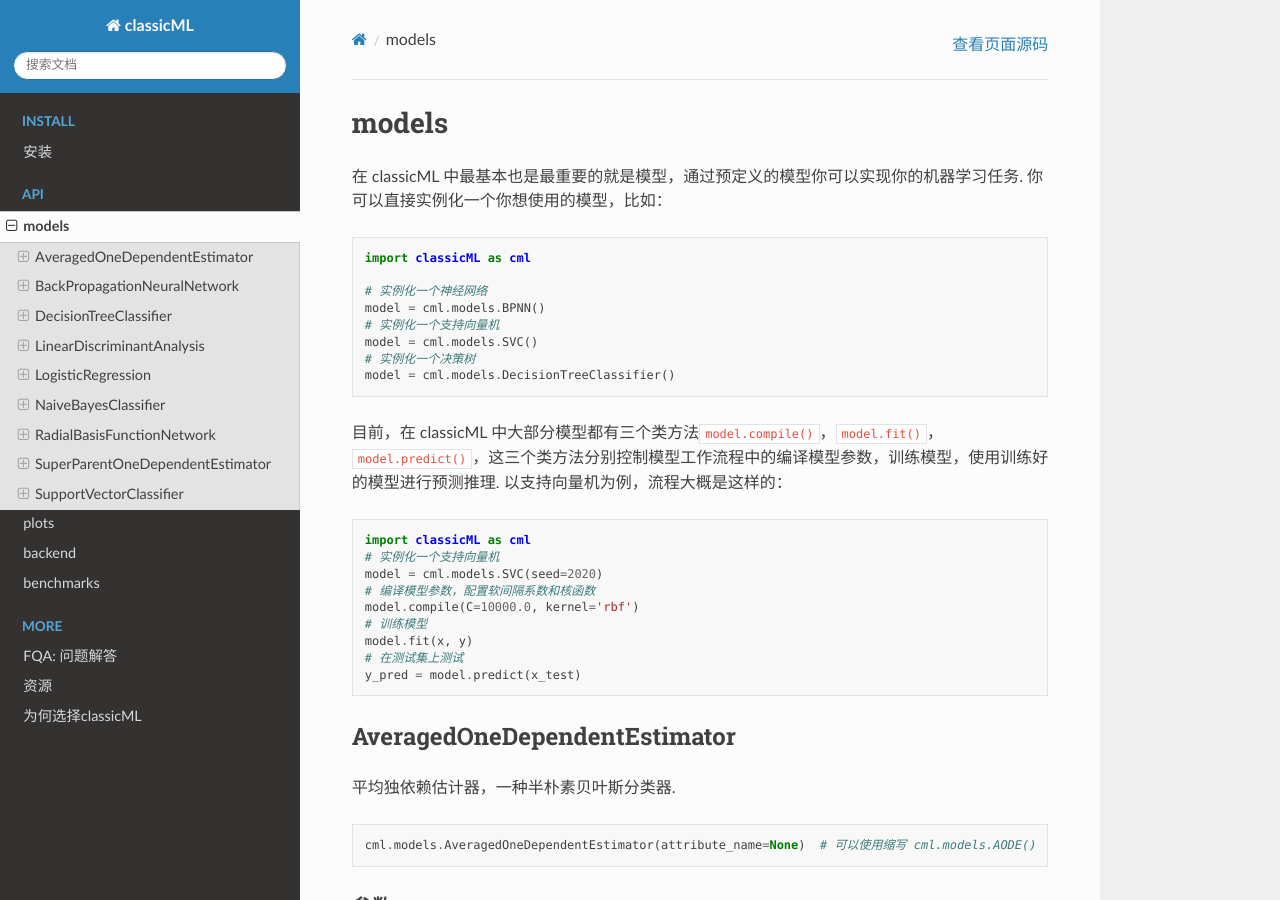
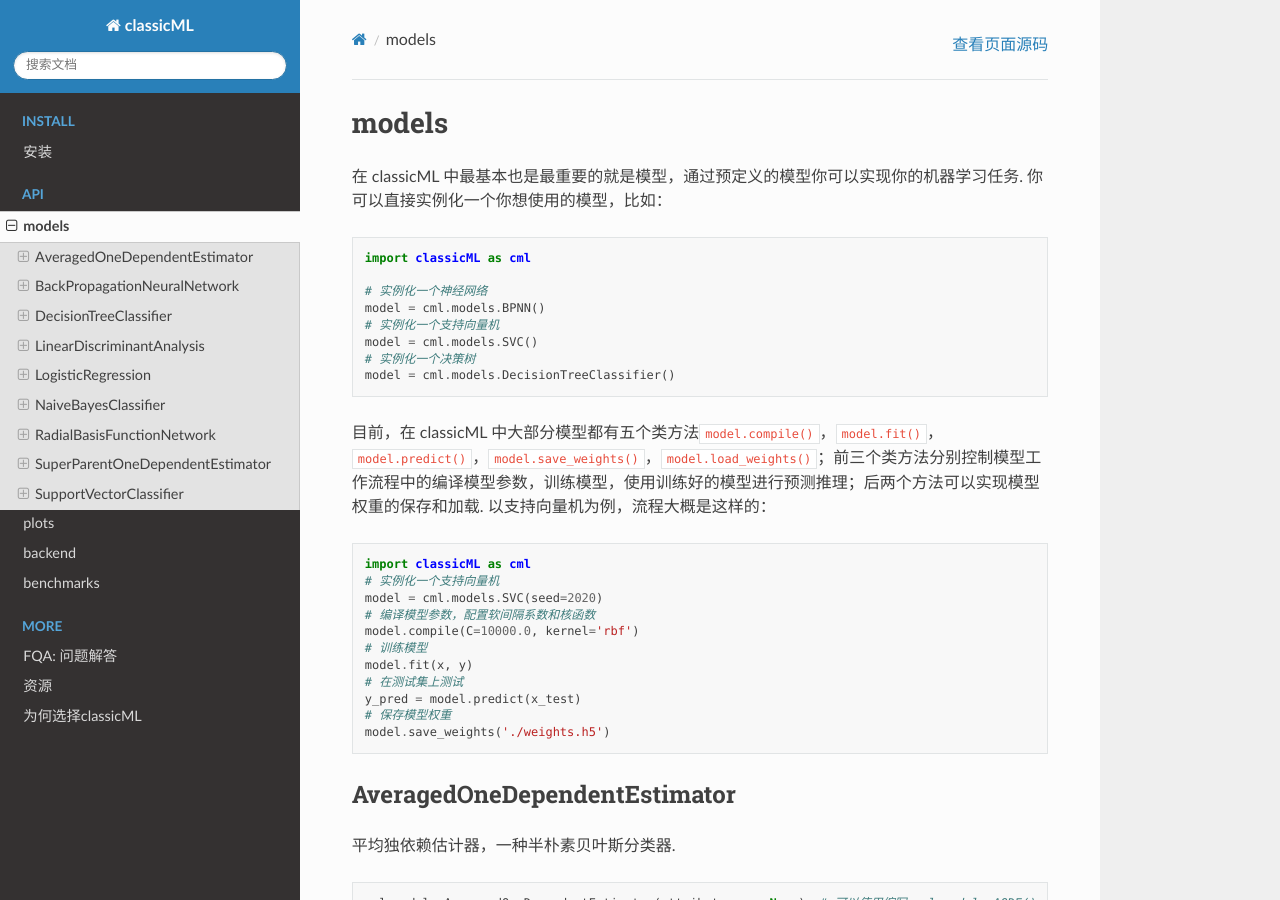
Before and after one commit to sun1638650145/classicML, a Sphinx documentation site: the page built from docs/source/models.md, in a window 1280 px wide and 900 px high. Built offline with Sphinx 7.4.7 and the Read the Docs theme 2.0.0, drawn with Linux system fonts in a browser that asks for light colours; some of the changed text lies outside the part shown.

Commit message:
update docs/models

````diff
--- a/docs/source/models.md
+++ b/docs/source/models.md
@@ -13,7 +13,7 @@
 model = cml.models.DecisionTreeClassifier()
 ```
 
-目前，在 classicML 中大部分模型都有三个类方法```model.compile()```，```model.fit()```，```model.predict()```，这三个类方法分别控制模型工作流程中的编译模型参数，训练模型，使用训练好的模型进行预测推理. 以支持向量机为例，流程大概是这样的：
+目前，在 classicML 中大部分模型都有五个类方法```model.compile()```，```model.fit()```，```model.predict()```，```model.save_weights()```，```model.load_weights()```；前三个类方法分别控制模型工作流程中的编译模型参数，训练模型，使用训练好的模型进行预测推理；后两个方法可以实现模型权重的保存和加载. 以支持向量机为例，流程大概是这样的：
 
 ```python
 import classicML as cml
@@ -25,6 +25,8 @@
 model.fit(x, y)
 # 在测试集上测试
 y_pred = model.predict(x_test)
+# 保存模型权重
+model.save_weights('./weights.h5')
 ```
 
 ## AveragedOneDependentEstimator
@@ -88,6 +90,46 @@
 #### 异常
 
 * <b>ValueError</b>: 模型没有训练的错误.
+
+### load_weights
+
+```python
+load_weights(filepath)
+```
+
+加载模型参数.
+
+#### 参数
+
+* <b>filepath</b>: 字符串，权重文件加载的路径.
+
+#### 异常
+
+* <b>KeyError</b>: 模型权重加载失败.
+
+#### 注意
+
+* 模型将不会加载关于优化器的超参数.
+
+### save_weights
+
+```python
+save_weights(filepath)
+```
+
+将模型权重保存为一个HDF5文件.
+
+#### 参数
+
+* <b>filepath</b>: 字符串，权重文件保存的路径.
+
+#### 异常
+
+* <b>KeyError</b>: 模型权重保存失败.
+
+#### 注意
+
+* 模型将不会保存关于优化器的超参数.
 
 ## BackPropagationNeuralNetwork
 
@@ -167,6 +209,46 @@
 * <b>ValueError</b>: 模型没有训练的错误.
 * <b>TypeError</b>: 输入参数的类型错误.
 
+### load_weights
+
+```python
+load_weights(filepath)
+```
+
+加载模型参数.
+
+#### 参数
+
+* <b>filepath</b>: 字符串，权重文件加载的路径.
+
+#### 异常
+
+* <b>KeyError</b>: 模型权重加载失败.
+
+#### 注意
+
+* 模型将不会加载关于优化器的超参数.
+
+### save_weights
+
+```python
+save_weights(filepath)
+```
+
+将模型权重保存为一个HDF5文件.
+
+#### 参数
+
+* <b>filepath</b>: 字符串，权重文件保存的路径.
+
+#### 异常
+
+* <b>KeyError</b>: 模型权重保存失败.
+
+#### 注意
+
+* 模型将不会保存关于优化器的超参数.
+
 ## DecisionTreeClassifier
 
 决策树分类器.
@@ -239,6 +321,50 @@
 
 * <b>ValueError</b>: 模型没有训练的错误.
 
+### load_weights
+
+```python
+load_weights(filepath)
+```
+
+加载模型参数.
+
+#### 参数
+
+* <b>filepath</b>: 字符串，权重文件加载的路径.
+
+#### 异常
+
+* <b>KeyError</b>: 模型权重加载失败.
+
+#### 注意
+
+* 模型将不会加载关于优化器的超参数.
+
+### save_weights
+
+```python
+save_weights(filepath)
+```
+
+将模型权重保存为一个HDF5文件.
+
+#### 参数
+
+* <b>filepath</b>: 字符串，权重文件保存的路径.
+
+#### 异常
+
+* <b>KeyError</b>: 模型权重保存失败.
+
+#### 参考文献
+
+* [如何存储原始的二进制数据](https://docs.h5py.org/en/2.3/strings.html)
+
+#### 注意
+
+* 模型将不会保存关于优化器的超参数.
+
 ## LinearDiscriminantAnalysis
 
 线性判别分析.
@@ -283,6 +409,42 @@
 #### 异常
 
 * <b>ValueError</b>: 模型没有训练的错误.
+
+### load_weights
+
+```python
+load_weights(filepath)
+```
+
+加载模型参数.
+
+#### 参数
+
+* <b>filepath</b>: 字符串，权重文件加载的路径.
+
+#### 异常
+
+* <b>KeyError</b>: 模型权重加载失败.
+
+#### 注意
+
+* 模型将不会加载关于优化器的超参数.
+
+### save_weights
+
+```python
+save_weights(filepath)
+```
+
+将模型权重保存为一个HDF5文件.
+
+#### 参数
+
+* <b>filepath</b>: 字符串，权重文件保存的路径.
+
+#### 异常
+
+* <b>KeyError</b>: 模型权重保存失败.
 
 ## LogisticRegression
 
@@ -353,6 +515,46 @@
 
 * <b>ValueError</b>: 模型没有训练的错误.
 
+### load_weights
+
+```python
+load_weights(filepath)
+```
+
+加载模型参数.
+
+#### 参数
+
+* <b>filepath</b>: 字符串，权重文件加载的路径.
+
+#### 异常
+
+* <b>KeyError</b>: 模型权重加载失败.
+
+#### 注意
+
+* 模型将不会加载关于优化器的超参数.
+
+### save_weights
+
+```python
+save_weights(filepath)
+```
+
+将模型权重保存为一个HDF5文件.
+
+#### 参数
+
+* <b>filepath</b>: 字符串，权重文件保存的路径.
+
+#### 异常
+
+* <b>KeyError</b>: 模型权重保存失败.
+
+#### 注意
+
+* 模型将不会保存关于优化器的超参数.
+
 ## NaiveBayesClassifier
 
 朴素贝叶斯分类器.
@@ -414,6 +616,46 @@
 #### 异常
 
 * <b>ValueError</b>: 模型没有训练的错误.
+
+### load_weights
+
+```python
+load_weights(filepath)
+```
+
+加载模型参数.
+
+#### 参数
+
+* <b>filepath</b>: 字符串，权重文件加载的路径.
+
+#### 异常
+
+* <b>KeyError</b>: 模型权重加载失败.
+
+#### 注意
+
+* 模型将不会加载关于优化器的超参数.
+
+### save_weights
+
+```python
+save_weights(filepath)
+```
+
+将模型权重保存为一个HDF5文件.
+
+#### 参数
+
+* <b>filepath</b>: 字符串，权重文件保存的路径.
+
+#### 异常
+
+* <b>KeyError</b>: 模型权重保存失败.
+
+#### 注意
+
+* 模型将不会保存关于优化器的超参数.
 
 ## RadialBasisFunctionNetwork
 
@@ -490,6 +732,46 @@
 
 * <b>ValueError</b>: 模型没有训练的错误.
 
+### load_weights
+
+```python
+load_weights(filepath)
+```
+
+加载模型参数.
+
+#### 参数
+
+* <b>filepath</b>: 字符串，权重文件加载的路径.
+
+#### 异常
+
+* <b>KeyError</b>: 模型权重加载失败.
+
+#### 注意
+
+* 模型将不会加载关于优化器的超参数.
+
+### save_weights
+
+```python
+save_weights(filepath)
+```
+
+将模型权重保存为一个HDF5文件.
+
+#### 参数
+
+* <b>filepath</b>: 字符串，权重文件保存的路径.
+
+#### 异常
+
+* <b>KeyError</b>: 模型权重保存失败.
+
+#### 注意
+
+* 模型将不会保存关于优化器的超参数.
+
 ## SuperParentOneDependentEstimator
 
 超父独依赖估计器，一种半朴素贝叶斯分类器.
@@ -552,6 +834,46 @@
 #### 异常
 
 * <b>ValueError</b>: 模型没有训练的错误.
+
+### load_weights
+
+```python
+load_weights(filepath)
+```
+
+加载模型参数.
+
+#### 参数
+
+* <b>filepath</b>: 字符串，权重文件加载的路径.
+
+#### 异常
+
+* <b>KeyError</b>: 模型权重加载失败.
+
+#### 注意
+
+* 模型将不会加载关于优化器的超参数.
+
+### save_weights
+
+```python
+save_weights(filepath)
+```
+
+将模型权重保存为一个HDF5文件.
+
+#### 参数
+
+* <b>filepath</b>: 字符串，权重文件保存的路径.
+
+#### 异常
+
+* <b>KeyError</b>: 模型权重保存失败.
+
+#### 注意
+
+* 模型将不会保存关于优化器的超参数.
 
 ## SupportVectorClassifier
 
@@ -619,3 +941,43 @@
 #### 异常
 
 * <b>ValueError</b>: 模型没有训练的错误.
+
+### load_weights
+
+```python
+load_weights(filepath)
+```
+
+加载模型参数.
+
+#### 参数
+
+* <b>filepath</b>: 字符串，权重文件加载的路径.
+
+#### 异常
+
+* <b>KeyError</b>: 模型权重加载失败.
+
+#### 注意
+
+* 模型将不会加载关于优化器的超参数.
+
+### save_weights
+
+```python
+save_weights(filepath)
+```
+
+将模型权重保存为一个HDF5文件.
+
+#### 参数
+
+* <b>filepath</b>: 字符串，权重文件保存的路径.
+
+#### 异常
+
+* <b>KeyError</b>: 模型权重保存失败.
+
+#### 注意
+
+* 模型将不会保存关于优化器的超参数.
````
